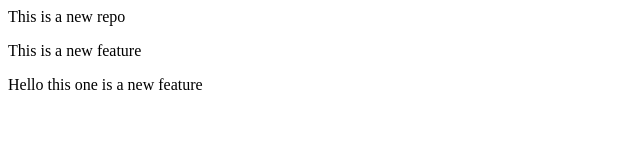
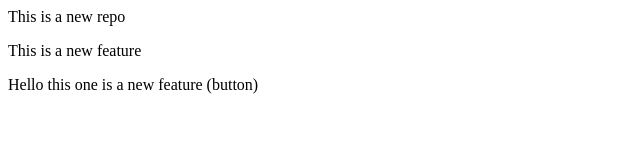
Before and after one commit to Nitinkumar4169/localrepo, a plain HTML site: page index.html in a window 1280 px wide. Shown: the full height of the page, 0-640 px from the left. Drawn offline with Linux system fonts and the light colour scheme.

```diff
--- a/index.html
+++ b/index.html
@@ -1,4 +1,4 @@
 <p>This is a new repo</p>
 <p>This is a new feature</p>
 
-<p>Hello this one is a new feature</p>
+<p>Hello this one is a new feature (button)</p>
```
